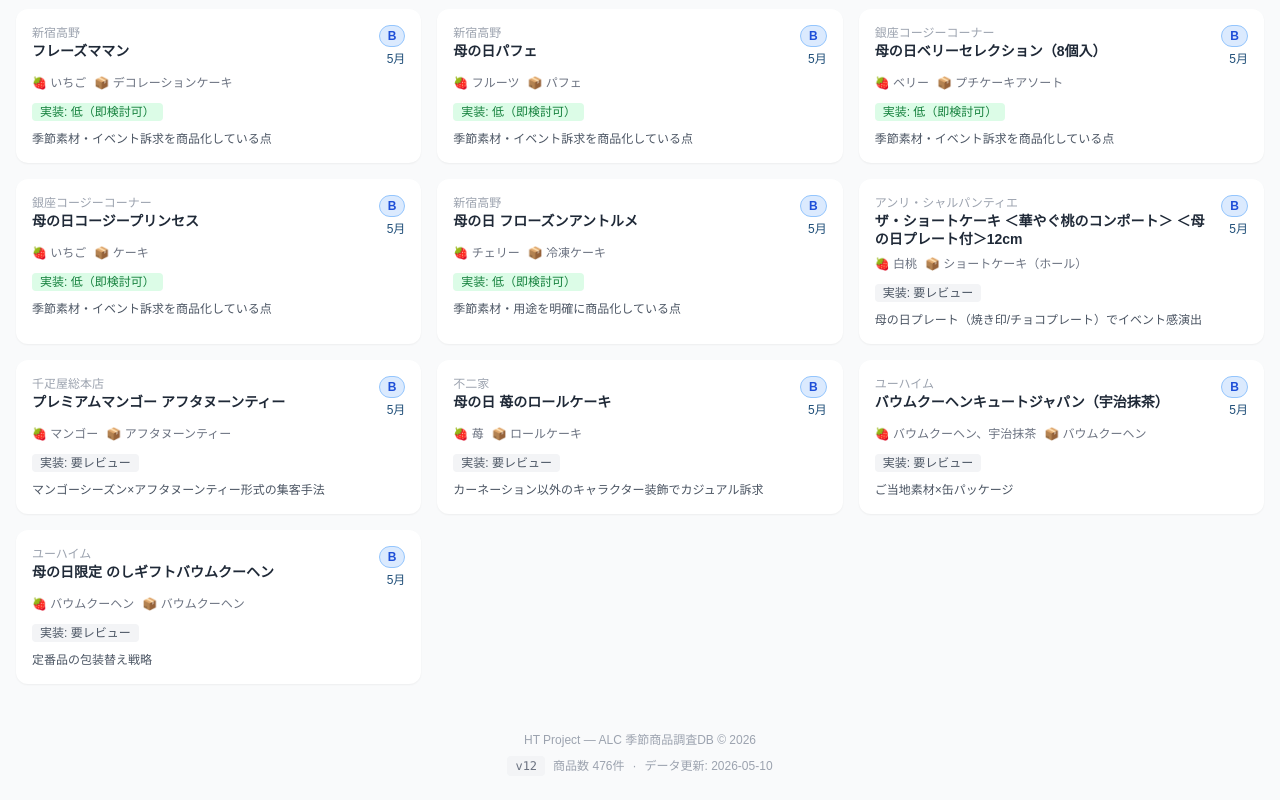
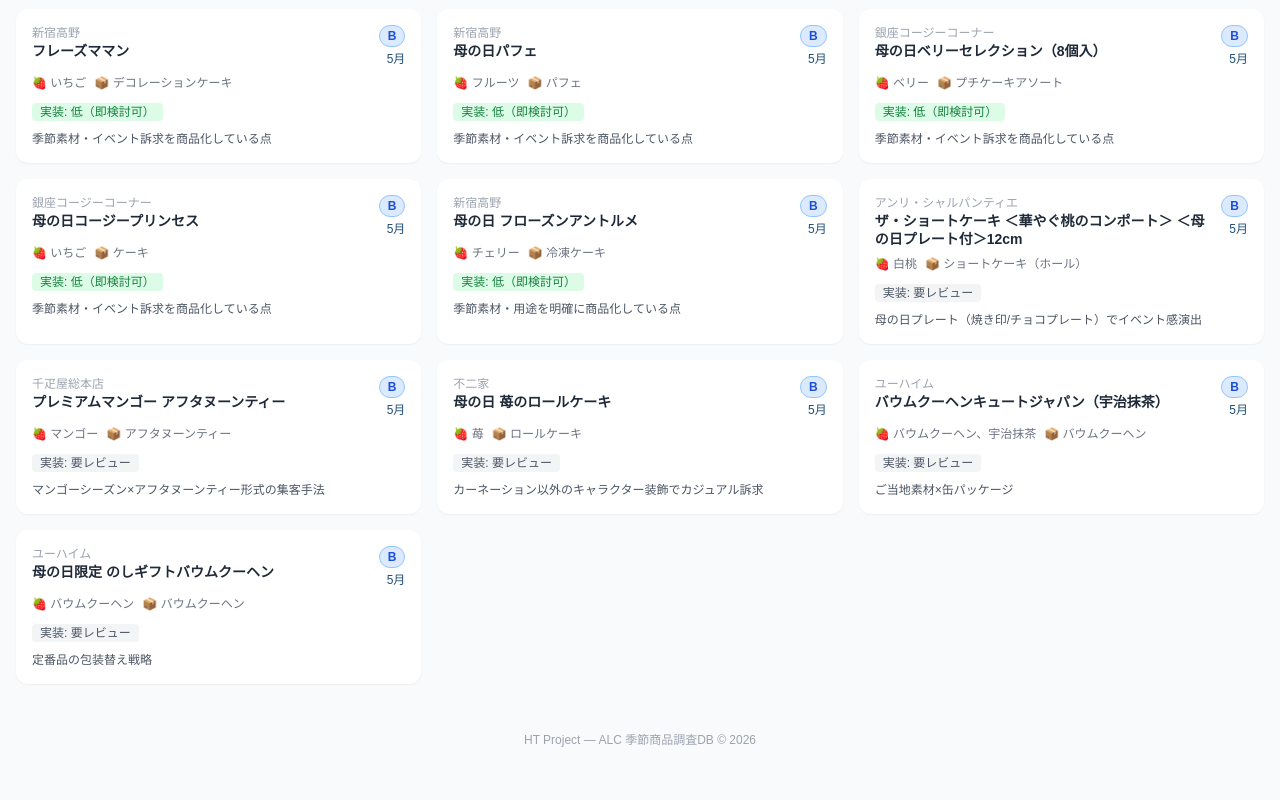
Before and after one commit to hdtsm2009/alc-sweets, a Next.js app: page / in a window 1280 px wide. Shown: the part 1872-2672 px from the top of the page. After the commit the page ends 2644 px from the top, so only its background shows below. Built offline with nearby package versions, Linux system fonts and the light colour scheme.

Commit message:
feat: バージョン情報をヘッダー右端に移動

```diff
--- a/src/app/layout.tsx
+++ b/src/app/layout.tsx
@@ -26,14 +26,16 @@
               <a href="/picks/" className="hover:opacity-80">A+候補</a>
               <a href="/about/" className="hover:opacity-80 opacity-70">使い方</a>
             </nav>
+            <div className="ml-auto">
+              <FooterInfo />
+            </div>
           </div>
         </header>
         <main className="max-w-7xl mx-auto px-4 py-6">
           {children}
         </main>
-        <footer className="text-center text-xs text-gray-400 py-6 flex flex-col items-center gap-1">
-          <span>HT Project — ALC 季節商品調査DB © 2026</span>
-          <FooterInfo />
+        <footer className="text-center text-xs text-gray-400 py-6">
+          HT Project — ALC 季節商品調査DB © 2026
         </footer>
       </body>
     </html>
--- a/src/components/FooterInfo.tsx
+++ b/src/components/FooterInfo.tsx
@@ -20,11 +20,11 @@
   if (!meta) return null;
 
   return (
-    <span className="inline-flex items-center gap-2 text-xs text-gray-400 mt-1">
-      <span className="bg-gray-100 text-gray-500 px-2 py-0.5 rounded font-mono">{meta.version}</span>
-      <span>商品数 {meta.total}件</span>
+    <span className="inline-flex items-center gap-2 text-xs text-white/60">
+      <span className="bg-white/20 text-white/90 px-2 py-0.5 rounded font-mono">{meta.version}</span>
+      <span>{meta.total}件</span>
       <span>·</span>
-      <span>データ更新: {meta.generated}</span>
+      <span>更新: {meta.generated}</span>
     </span>
   );
 }
```
